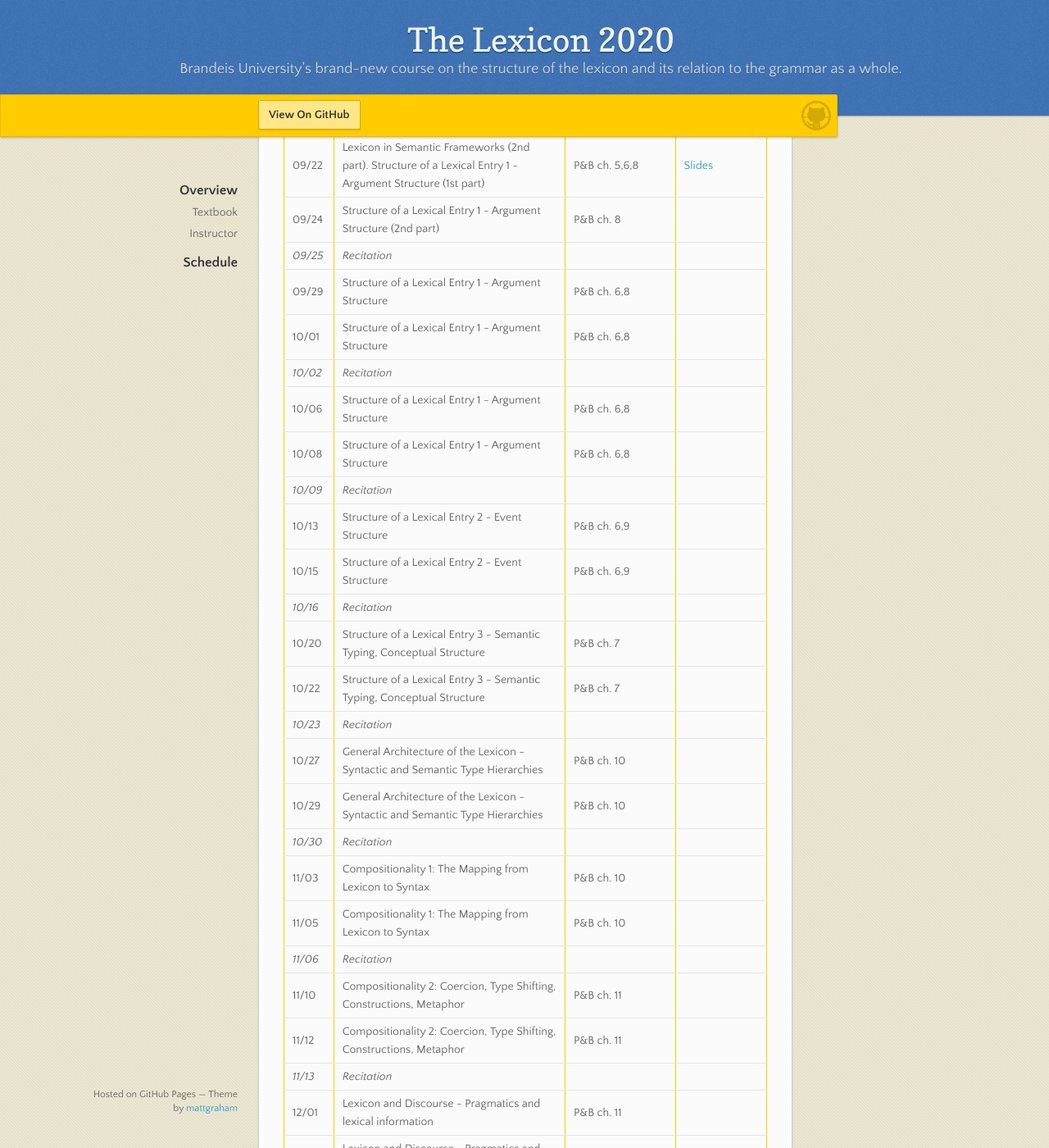
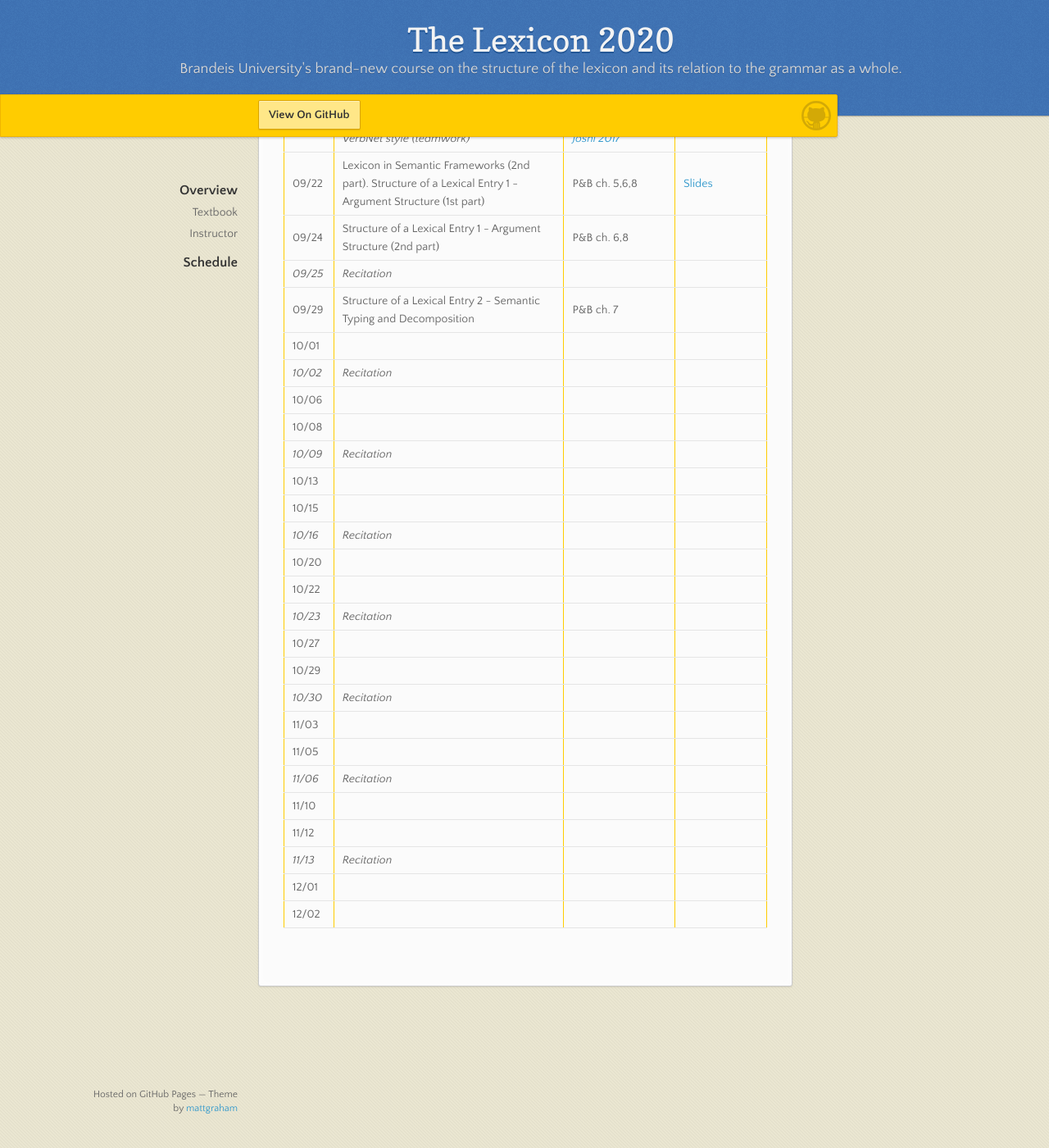
Before and after one commit to the-lexicon-2020/the-lexicon-2020.github.io, a Jekyll site: the page built from _pages/index.markdown, in a window 1280 px wide and 1400 px high, scrolled down 1220 px. Shown: the whole window at 82% size. Built offline with Jekyll 4.4.1, drawn with Linux system fonts in a browser that asks for light colours; our own code applies the rules of GitHub Pages for plain Markdown files; some of the changed text lies outside the part shown.

Commit message:
update schedule 09/29

```diff
--- a/_pages/index.markdown
+++ b/_pages/index.markdown
@@ -39,28 +39,28 @@ Professor [James Pustejovsky](mailto:jamesp@brandeis.edu)
 09/17 | Lexicon in Semantic Frameworks (1st part) | P&B ch. 4,5 | [Slides](https://brandeis.box.com/s/xyzyl67uvba0cu3kug9exdp3kr6eidex)
 *09/18* | *Recitation: Entailment, presupposition, and implicature. Semantic factors in the VerbNet style (teamwork)* | *[Potts 2015](https://brandeis.box.com/s/n6vpo4vhi1goc5ic9atnqwhia5vmu3fz), [Pustejovsky & Joshi 2017](https://brandeis.box.com/s/lnmeu9f0e644sbxd01jvdomoibk89r4e)* | *[Worksheet](https://docs.google.com/document/d/17SEvv4aESdcGQcsxrU-_tDXDFUViBxksM5RPjjMEcs4/edit?usp=sharing)*
 09/22 | Lexicon in Semantic Frameworks (2nd part). Structure of a Lexical Entry 1 - Argument Structure (1st part) | P&B ch. 5,6,8 | [Slides](https://brandeis.box.com/s/4c036kjff65j5rfk7cb27bqylxftsaus)
-09/24 | Structure of a Lexical Entry 1 - Argument Structure (2nd part) | P&B ch. 8 |
+09/24 | Structure of a Lexical Entry 1 - Argument Structure (2nd part) | P&B ch. 6,8 |
 *09/25* | *Recitation* | |
-09/29 | Structure of a Lexical Entry 1 - Argument Structure | P&B ch. 6,8 |
-10/01 | Structure of a Lexical Entry 1 - Argument Structure | P&B ch. 6,8 |
+09/29 | Structure of a Lexical Entry 2 - Semantic Typing and Decomposition | P&B ch. 7 |
+10/01 | | |
 *10/02* | *Recitation* | |
-10/06 | Structure of a Lexical Entry 1 - Argument Structure | P&B ch. 6,8 |
-10/08 | Structure of a Lexical Entry 1 - Argument Structure | P&B ch. 6,8 |
+10/06 | | |
+10/08 | | |
 *10/09* | *Recitation* | |
-10/13 | Structure of a Lexical Entry 2 - Event Structure | P&B ch. 6,9 |
-10/15 | Structure of a Lexical Entry 2 - Event Structure | P&B ch. 6,9 |
+10/13 | | |
+10/15 | | |
 *10/16* | *Recitation* | |
-10/20 | Structure of a Lexical Entry 3 - Semantic Typing, Conceptual Structure | P&B ch. 7 |
-10/22 | Structure of a Lexical Entry 3 - Semantic Typing, Conceptual Structure | P&B ch. 7 |
+10/20 | | |
+10/22 | | |
 *10/23* | *Recitation* | |
-10/27 | General Architecture of the Lexicon - Syntactic and Semantic Type Hierarchies | P&B ch. 10 |
-10/29 | General Architecture of the Lexicon - Syntactic and Semantic Type Hierarchies | P&B ch. 10 |
+10/27 | | |
+10/29 | | |
 *10/30* | *Recitation* | |
-11/03 | Compositionality 1: The Mapping from Lexicon to Syntax | P&B ch. 10 |
-11/05 | Compositionality 1: The Mapping from Lexicon to Syntax | P&B ch. 10 |
+11/03 | | |
+11/05 | | |
 *11/06* | *Recitation* | |
-11/10 | Compositionality 2: Coercion, Type Shifting, Constructions, Metaphor | P&B ch. 11 |
-11/12 | Compositionality 2: Coercion, Type Shifting, Constructions, Metaphor | P&B ch. 11 |
+11/10 | | |
+11/12 | | |
 *11/13* | *Recitation* | |
-12/01 | Lexicon and Discourse - Pragmatics and lexical information | P&B ch. 11 |
-12/02 | Lexicon and Discourse - Pragmatics and lexical information | P&B ch. 11 |
+12/01 | | |
+12/02 | | |
```
